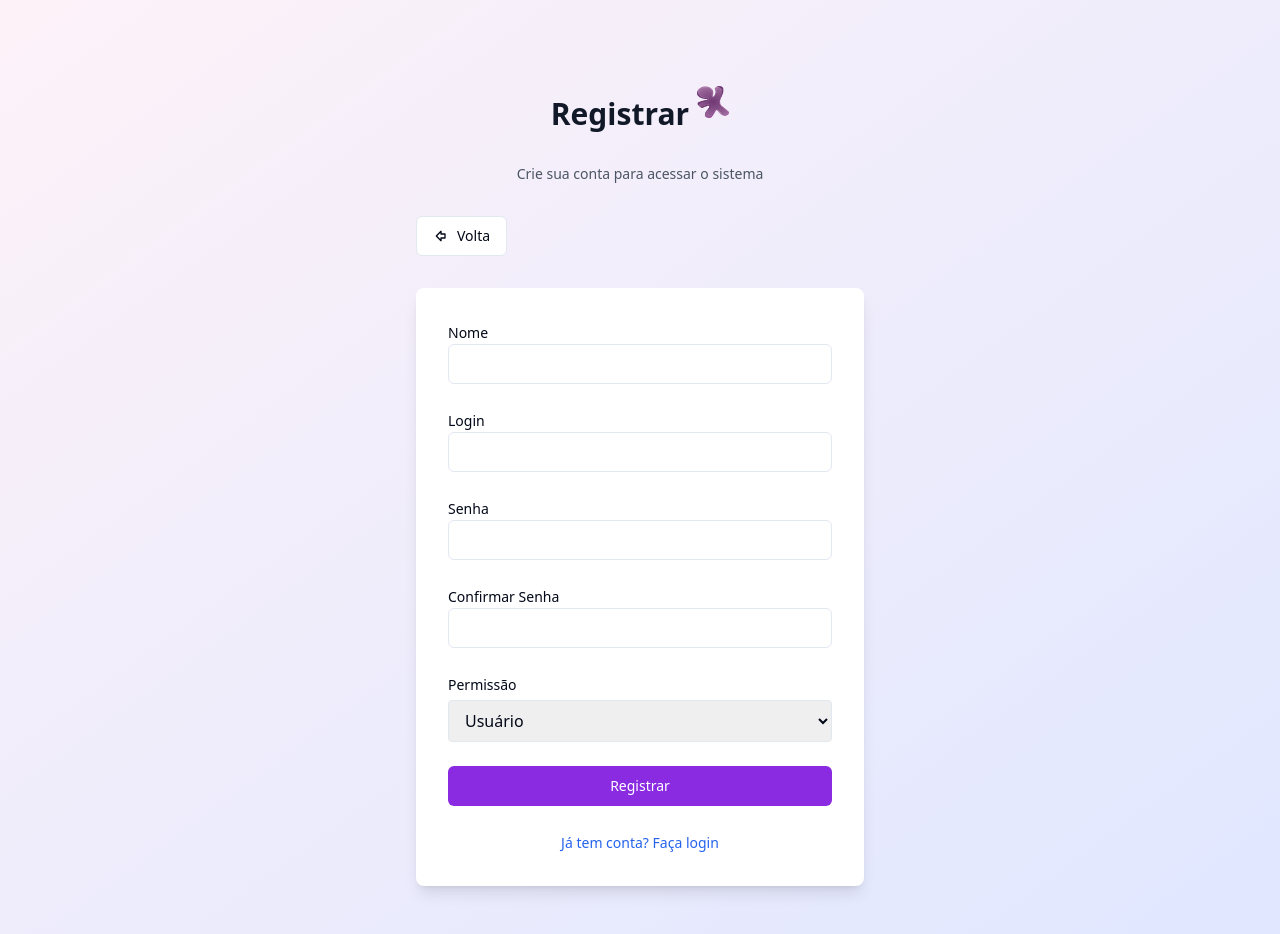
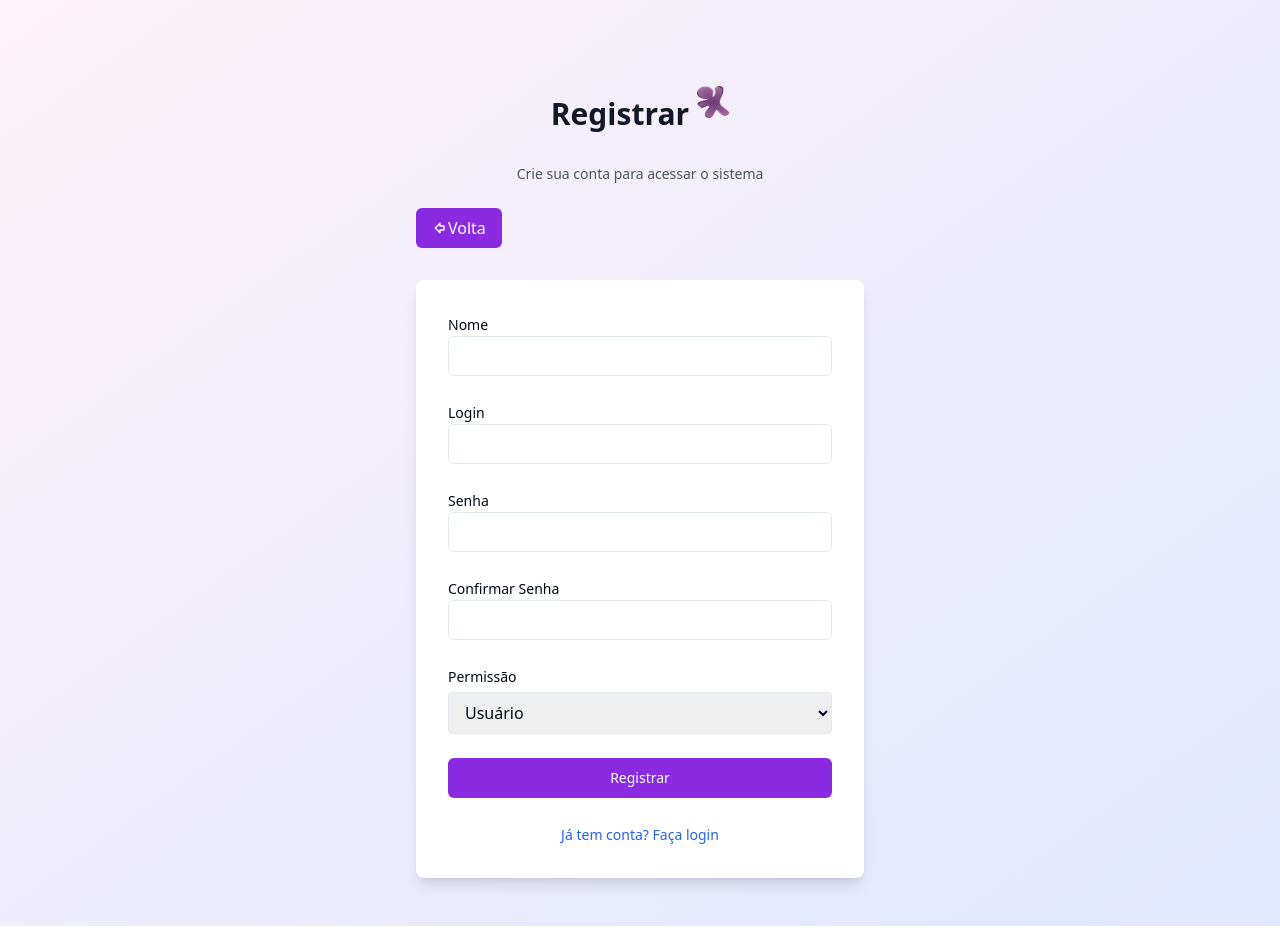
Before and after one commit to Robdev01/Formulario-Vivo-Front, a React (Vite) app: page /registeruser in a window 1280 px wide. Built offline with nearby package versions, Linux system fonts and the light colour scheme.

Commit message:
Subindo melhoria

```diff
--- a/src/pages/Register.tsx
+++ b/src/pages/Register.tsx
@@ -59,15 +59,16 @@ const Register = () => {
           <p className="mt-2 text-center text-sm text-gray-600">
             Crie sua conta para acessar o sistema
           </p>
-        </div>
-        <div className="flex gap-2">
-            <Link to="/searchadmin">
-              <Button variant="outline" className="flex items-center gap-2">
+           <div className="mt-6">
+            <Link to="/searchadmin" className="inline-flex items-center px-4 py-2 text-white rounded-md transition-colors butoon_acessar">
+
                 <ArrowBigLeft size={16} />
                 Volta
-              </Button>
+
             </Link>
           </div>
+        </div>
+
 
 
         <div className="bg-white rounded-lg shadow-lg p-8">
```
